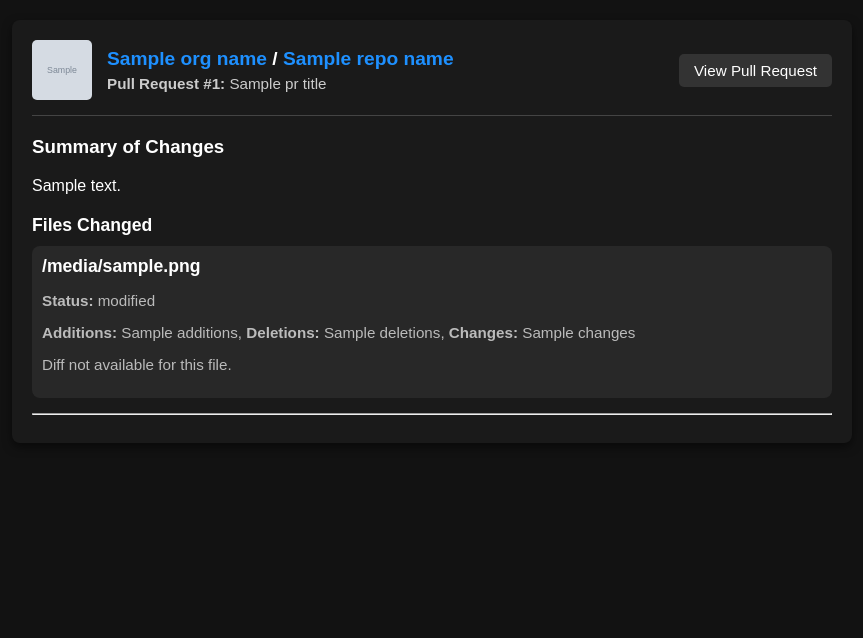
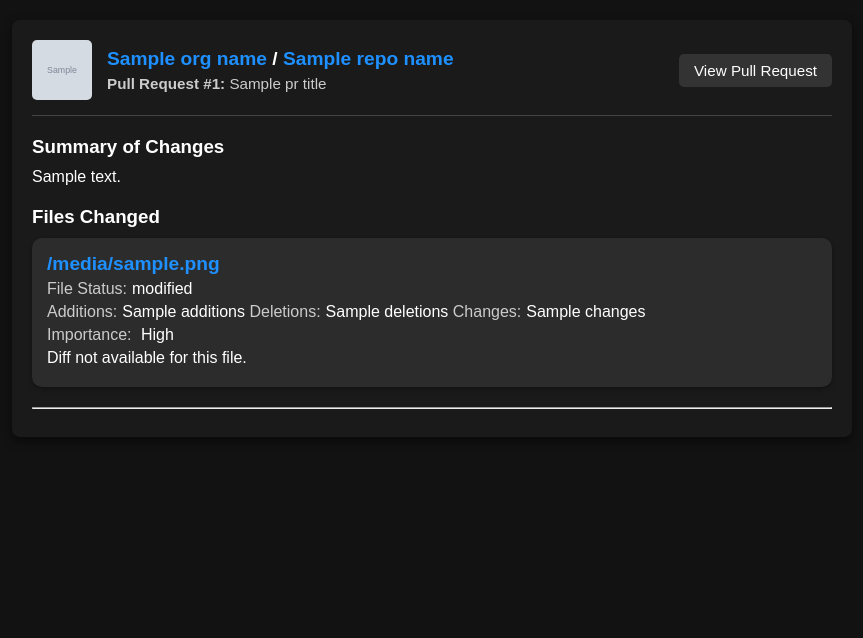
Before and after one commit to etbala/CodeReviewAnalysisChecK, a Flask app: template templates/insights.html in a window 1280 px wide. Shown: the top 638 px of the page, without its empty margins (208-1071 px from the left). Run offline with Flask 3, Linux system fonts and the light colour scheme; the template is opened without the code that fills it: most values are stand-ins (such as "Sample title", 1, 10 or a date in 2020); grey boxes marked "Sample" are stand-in pictures.

Commit message:
Add Importance Ranking & Vulnerability Detection

```diff
--- a/main.py
+++ b/main.py
@@ -102,9 +102,22 @@ def view_insights():
     pr_files = get_pr_files(owner, repo, pr_number)
 
     pr_summary = get_summary(pr_files)
-    json_scores = get_scores(pr_files)
+    scores = get_scores(pr_files)
 
-    # TODO: Instead of just putting all diff information up in the order it is given (like below), do what is told in prompt here
+    for pr_file in pr_files:
+        score_file = next((sf for sf in scores["files"] if sf["filename"] == pr_file["filename"]), {})
+        pr_file["is_vulnerable"] = score_file.get("status") == "vulnerable"
+        pr_file["importance_score"] = score_file.get("importance_score", 0)
+        pr_file["vulnerability_summary"] = score_file.get("vulnerability_summary", None)
+
+    # Sort files by vulnerability and importance score
+    pr_files.sort(
+        key=lambda x: (
+            x.get("is_vulnerable", False),  # Prioritize vulnerable files
+            x.get("importance_score", 0)
+        ),
+        reverse=True
+    )
 
     # Extract necessary details
     org_name = repo_data.get("owner", {}).get("login", "Unknown Org")
--- a/static/css/insights.css
+++ b/static/css/insights.css
@@ -62,6 +62,7 @@ body {
     margin: 5px 0 0;
     color: #cccccc;
     font-size: 0.95em;
+    max-width: 500px;
 }
 
 /* View PR link */
@@ -84,28 +85,75 @@ body {
     margin-top: 20px;
 }
 
-.file-changes h3 {
-    font-size: 1.1em;
+h3 {
     margin-bottom: 10px;
     color: #ffffff;
 }
 
 .file-diff {
-    padding: 10px;
-    background: #282828;
-    border-radius: 8px;
-    margin-bottom: 15px;
+    padding: 15px;
+    background: #2c2c2c;
+    border-radius: 10px;
+    margin-bottom: 20px;
+    box-shadow: 0px 2px 5px rgba(0, 0, 0, 0.3);
 }
 
 .file-diff h4 {
+    color: #1e90ff;
+    font-size: 1.2em;
     margin: 0;
-    font-size: 1.1em;
-    color: #ffffff;
+    margin-bottom: 5px;
 }
 
 .file-diff p {
-    font-size: 0.95em;
-    color: #bbbbbb;
+    margin: 5px 0;
+}
+
+.file-diff p strong {
+    color: #cccccc; /* Set the label text to subdued color */
+    font-weight: normal;
+    margin-right: 5px;
+}
+
+.file-diff p strong + span,
+.file-diff p strong + text {
+    color: #ffffff; /* Brighten the value text */
+    font-weight: bold;
+}
+
+.file-diff p:has(strong:contains("High")) {
+    background-color: #4d2c2c;
+    border-left: 5px solid #ff7070;
+    padding: 5px;
+    border-radius: 4px;
+    color: #ff7070;
+}
+
+.file-diff p:has(strong:contains("Medium")) {
+    background-color: #47473b;
+    border-left: 5px solid #ffa500;
+    padding: 5px;
+    border-radius: 4px;
+    color: #ffa500;
+}
+
+.file-diff p:has(strong:contains("Low")) {
+    background-color: #3b473b;
+    border-left: 5px solid #70ff70;
+    padding: 5px;
+    border-radius: 4px;
+    color: #70ff70;
+}
+
+/* Vulnerability banner improvements */
+.vulnerability-banner {
+    background-color: #ff3333;
+    padding: 10px;
+    border-radius: 5px;
+    margin-top: 10px;
+    box-shadow: 0px 4px 10px rgba(0, 0, 0, 0.5);
+    text-align: center;
+    font-size: 0.9em;
 }
 
 .diff {
@@ -123,10 +171,8 @@ body {
     border-collapse: collapse;
     margin-top: 10px;
     background-color: #242424;
-    border: 1px solid #444;
-    border-radius: 8px;
+    border: 2px solid #555;
     overflow: hidden;
-    box-shadow: 0px 4px 10px rgba(0, 0, 0, 0.7);
 }
 
 .line-number {
@@ -139,7 +185,6 @@ body {
     font-size: 0.85em;
     border-right: 1px solid #333;
 }
-
 
 .line-content {
     padding: 5px 8px;
--- a/templates/insights.html
+++ b/templates/insights.html
@@ -34,23 +34,33 @@
             {% for file in pr_files %}
                 <div class="file-diff">
                     <h4>{{ file.filename }}</h4>
-                    <p><strong>Status:</strong> {{ file.status }}</p>
-                    <p><strong>Additions:</strong> {{ file.additions }},
-                       <strong>Deletions:</strong> {{ file.deletions }},
-                       <strong>Changes:</strong> {{ file.changes }}</p>
+                    <p><strong>File Status:</strong>{{ file.status }}</p>
+                    {% if file.status == "modified" %}
+                    <p><strong>Additions:</strong>{{ file.additions }}
+                       <strong>Deletions:</strong>{{ file.deletions }}
+                       <strong>Changes:</strong>{{ file.changes }}</p>
+                    {% endif %}
+
+                    <p><strong>Importance:</strong>
+                        {% if file.importance_score | default(0) >= 7 %}High
+                        {% elif file.importance_score | default(0) >= 4 %}Medium
+                        {% else %}Low
+                        {% endif %}
+                    </p>
+
+                    {% if file.is_vulnerable %}
+                        <div class="vulnerability-banner">
+                            <strong>Vulnerability:</strong> {{ file.vulnerability_summary }}
+                        </div>
+                    {% endif %}
 
                     {% if file.patch %}
                         <table class="diff-view">
                             <tbody>
                                 {% for line in file.lines %}
                                     <tr class="diff-line {{ line.type }}">
-                                        <!-- Left column for old line numbers -->
                                         <td class="line-number">{{ line.old_line_num }}</td>
-
-                                        <!-- Right column for new line numbers -->
                                         <td class="line-number">{{ line.new_line_num }}</td>
-
-                                        <!-- Line content -->
                                         <td class="line-content">
                                             <span class="line-marker">
                                                 {% if line.type == "addition" %}+{% elif line.type == "deletion" %}-{% else %} {% endif %}
```
